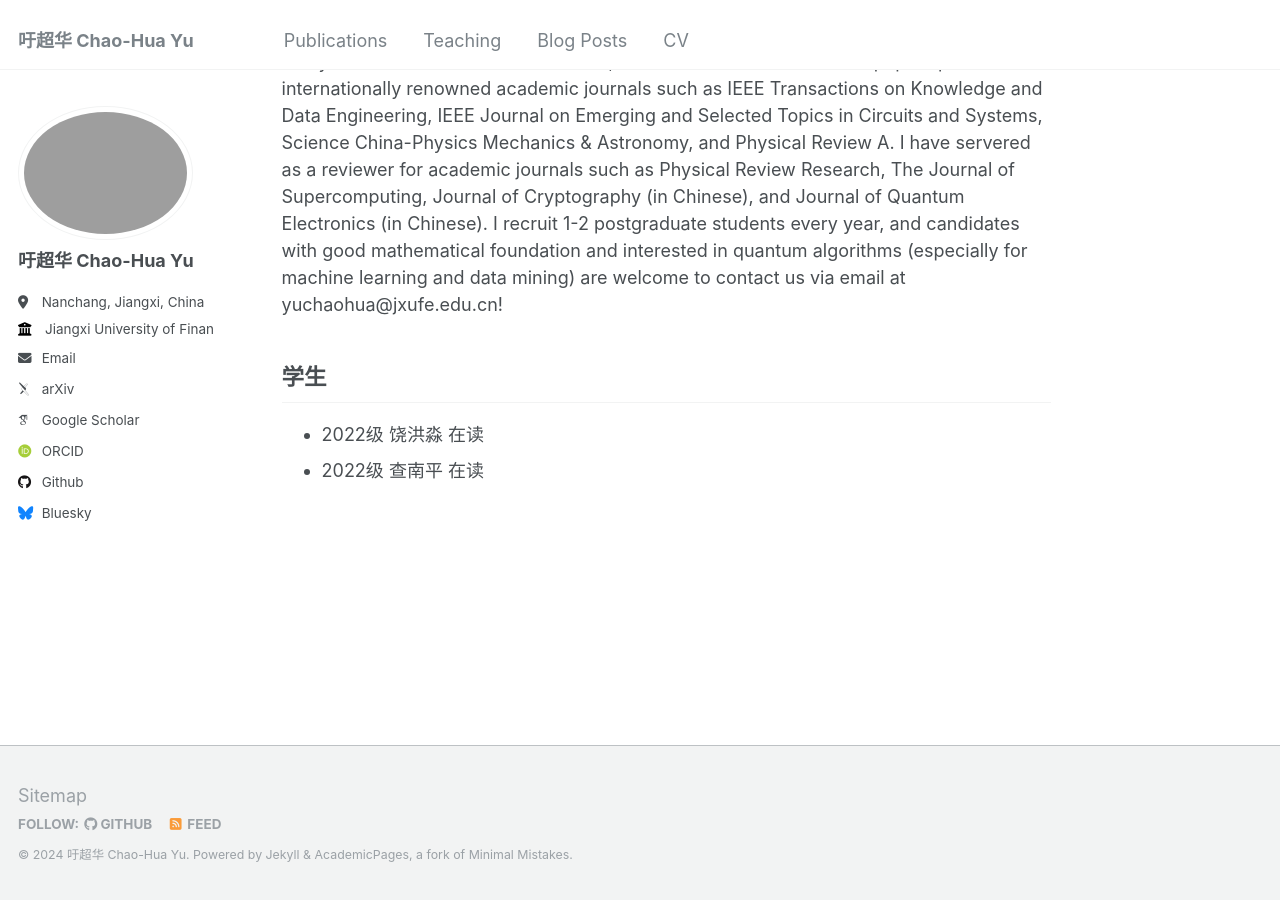
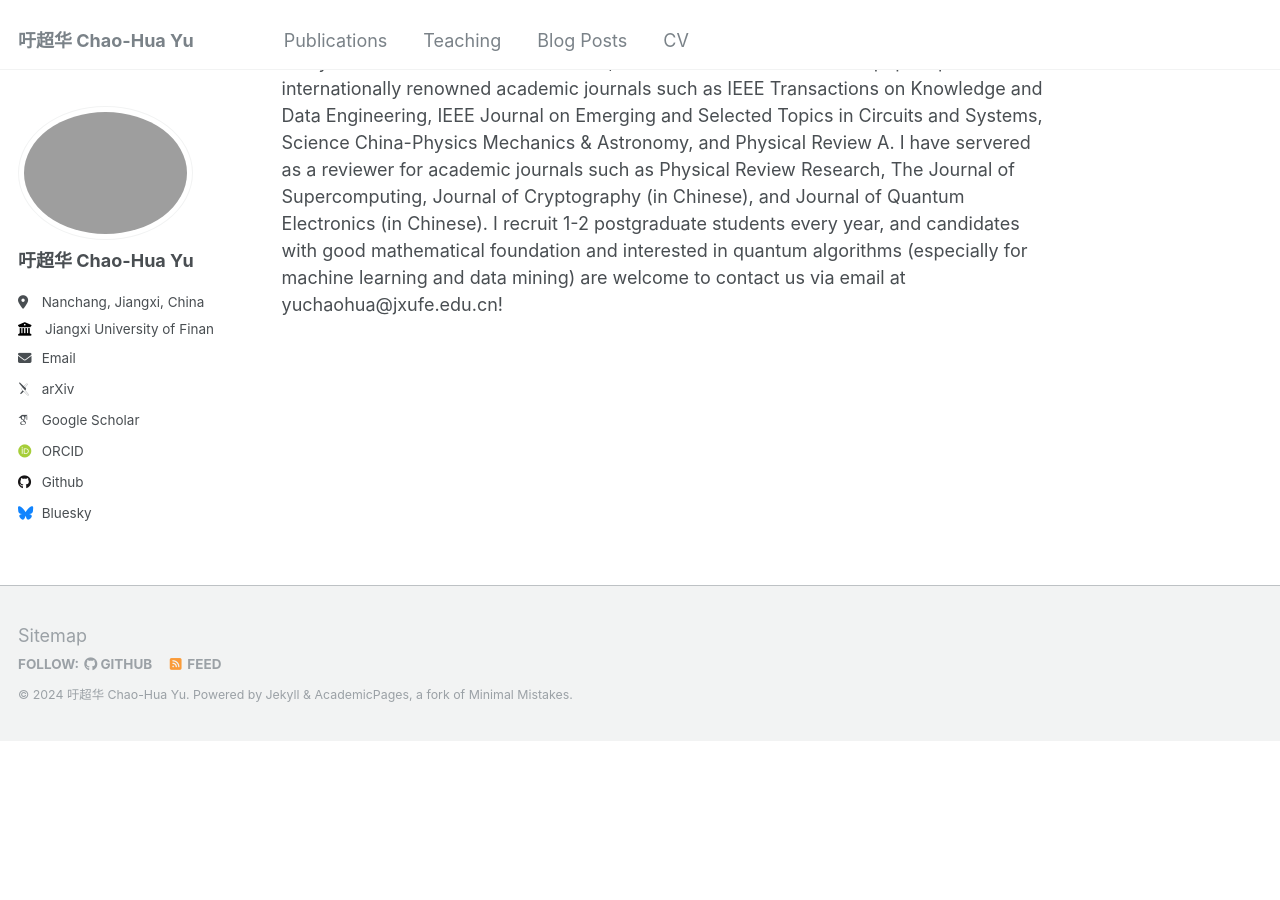
Before and after one commit to YCHbetter/YCHbetter.github.io, a Jekyll site: the page built from _pages/about.md, in a window 1280 px wide and 900 px high, scrolled down 576 px. Built offline with Jekyll 4.4.1, drawn with Linux system fonts in a browser that asks for light colours; some web fonts are replaced; after the commit the page ends 1316 px from its top, so only the background shows below that.

Commit message:
Update about.md

```diff
--- a/_pages/about.md
+++ b/_pages/about.md
@@ -12,8 +12,3 @@ redirect_from:
 About me
 ========
 I am now a lecturer at Jiangxi University of Finance and Economics, master supervisor of Electronic information major, and my research interests inclue quantum data mining, quantum machine learning and quantum cryptography. In 2019, I received my PhD degree from Beijing University of Posts and Telecommunications and won the outstanding doctoral thesis award of the University. During the doctoral period, I was sponsered by the state government to visit the School of Physics of the University of Western Australia for one year (2017.09-2018.09). As of now, I have authored more than 20 papers published in  internationally renowned academic journals such as IEEE Transactions on Knowledge and Data Engineering, IEEE Journal on Emerging and Selected Topics in Circuits and Systems, Science China-Physics Mechanics & Astronomy, and Physical Review A. I have servered as a reviewer for academic journals such as Physical Review Research, The Journal of Supercomputing, Journal of Cryptography (in Chinese), and Journal of Quantum Electronics (in Chinese). I recruit 1-2 postgraduate students every year, and candidates with good mathematical foundation and interested in quantum algorithms (especially for machine learning and data mining) are welcome to contact us via email at yuchaohua@jxufe.edu.cn!
-
-学生
-------
-+ 2022级 饶洪淼 在读
-+ 2022级 查南平 在读
```
